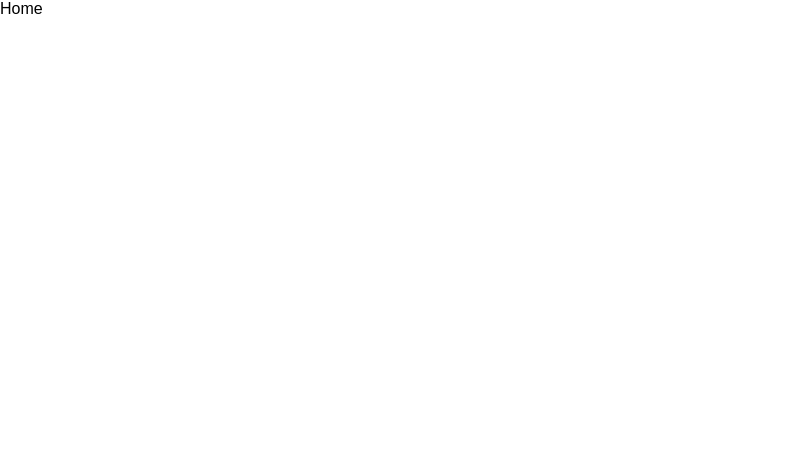
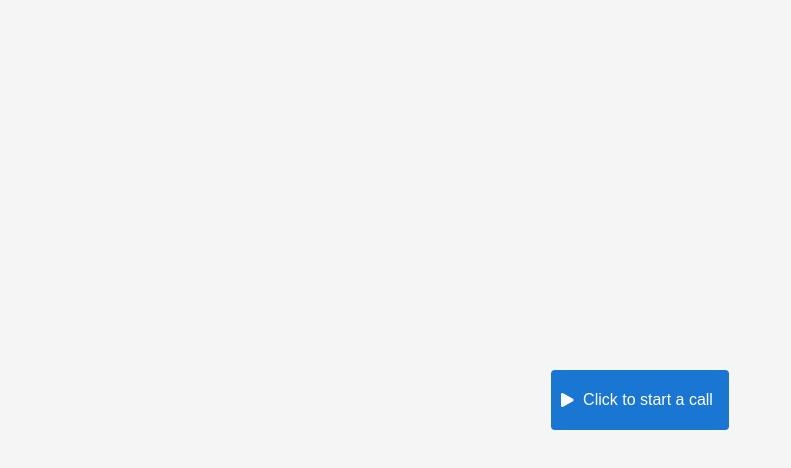
Before and after one commit to blue-michalel/react-chat-app, a React (Create React App) app: page / in a window 1280 px wide. Shown: the top 468 px of the page, without its empty margins (0-791 px from the left). Built offline with nearby package versions, Linux system fonts and the light colour scheme.

Commit message:
feat: added home page

```diff
--- /dev/null
+++ b/src/pages/Call/Call.tsx
@@ -0,0 +1,7 @@
+import React from 'react';
+
+const CallPage = () => {
+  return <div>Call Page</div>;
+};
+
+export default React.memo(CallPage);
--- /dev/null
+++ b/src/pages/Call/index.ts
@@ -0,0 +1,5 @@
+import CallPage from './Call';
+
+export { CallPage };
+
+export default CallPage;
--- a/src/pages/Home/Home.tsx
+++ b/src/pages/Home/Home.tsx
@@ -1,8 +1,32 @@
-import React from 'react';
+import React, { useCallback } from 'react';
+import { useTranslation } from 'react-i18next';
 import { Container } from './styles';
+import Button from '../../components/Button/Button';
+import { Layout } from '../../containers/Layout';
+import { PlayIcon } from '../../icons';
+import { useNavigate } from 'react-router-dom';
+import { routes } from '../../router';
 
 const Home: React.FC = () => {
-  return <Container>Home</Container>;
+  const { t } = useTranslation('home');
+  const navigate = useNavigate();
+
+  const startCall = useCallback(() => {
+    navigate(routes.RootRoutes.Call.replace(':id', 'test'));
+  }, [navigate]);
+
+  return (
+    <Layout>
+      <Container>
+        <Button
+          title={t('start_call')}
+          LeftIcon={<PlayIcon />}
+          big
+          onClick={startCall}
+        />
+      </Container>
+    </Layout>
+  );
 };
 
 export default Home;
--- a/src/pages/Home/styles.ts
+++ b/src/pages/Home/styles.ts
@@ -1,3 +1,8 @@
 import styled from 'styled-components';
+import { Column } from '../../styles';
 
-export const Container = styled.div``;
+export const Container = styled(Column)`
+  flex: 1;
+  align-items: center;
+  justify-content: center;
+`;
--- a/src/router/Router.tsx
+++ b/src/router/Router.tsx
@@ -3,12 +3,14 @@ import { BrowserRouter, Navigate, Route, Routes } from 'react-router-dom';
 import { RootRoutes, ErrorsRoutes } from './routes';
 
 const Home = React.lazy(() => import('../pages/Home'));
+const Call = React.lazy(() => import('../pages/Call'));
 const Page404 = React.lazy(() => import('../pages/Page404'));
 
 const Router: React.FC = () => (
   <BrowserRouter>
     <Routes>
       <Route path={RootRoutes.HOME} element={<Home />} />
+      <Route path={RootRoutes.Call} element={<Call />} />
       <Route path={ErrorsRoutes.PAGE_404} element={<Page404 />} />
       <Route
         path="*"
--- a/src/router/routes.ts
+++ b/src/router/routes.ts
@@ -1,5 +1,6 @@
 export enum RootRoutes {
   HOME = '/',
+  Call = '/calls/:id',
 }
 
 export enum ErrorsRoutes {
```
